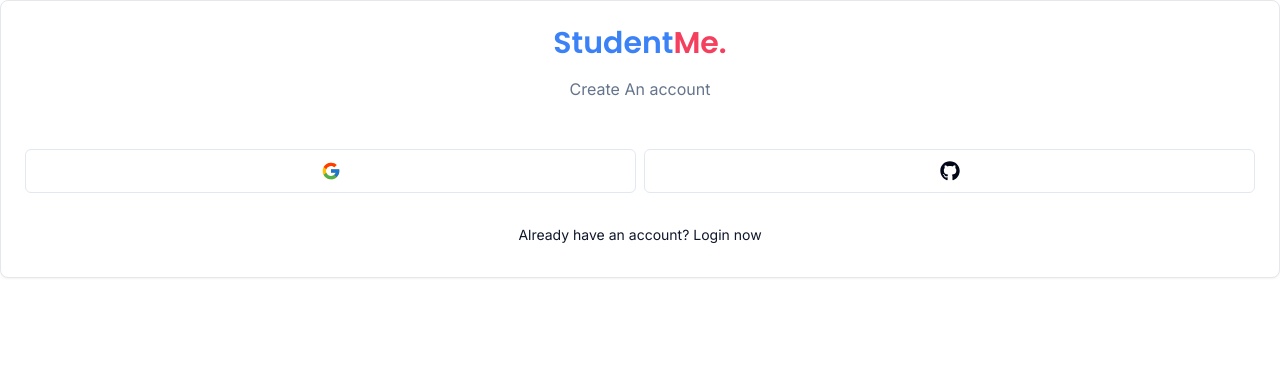
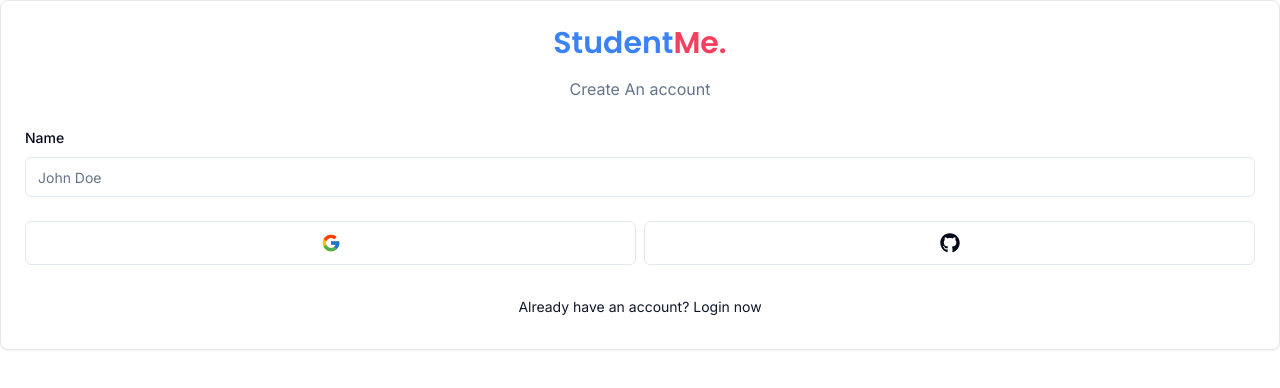
Before and after one commit to Nathami-n/dashboard, a Next.js app: page /auth/register in a window 1280 px wide. Shown: the top 388 px of the page. Built offline with nearby package versions, Linux system fonts and the light colour scheme.

Commit message:
Added the form skeleton

```diff
--- a/components/auth/RegisterForm.tsx
+++ b/components/auth/RegisterForm.tsx
@@ -1,10 +1,25 @@
+'use client';
 import { CardWrapper } from "@/components/auth/CardWrapper";
-import {Form}  from "@/components/ui/form";
+import {
+    Form,
+    FormField,
+    FormLabel,
+    FormControl,
+    FormItem,
+    FormMessage
+
+}  from "@/components/ui/form";
 import {useForm} from 'react-hook-form';
 import {RegisterSchema} from '@/schema';
+import {useTransition, useState} from 'react';
+import {z} from 'zod';
 import {zodResolver} from '@hookform/resolvers/zod';
+import { Input } from "@/components/ui/input";
 
 const RegisterForm = () => {
+    const [isPending, startTransition] = useTransition();
+    const [error, setError] = useState<string | undefined>('');
+    const [success, setSuccess] = useState<string |undefined>('');
     const form = useForm({
         resolver: zodResolver(RegisterSchema),
         defaultValues: {
@@ -13,6 +28,9 @@ const RegisterForm = () => {
             name:""
         }
     });
+    const onSubmit = async (data: z.infer<typeof RegisterSchema>) => {
+
+    }
     return (
         <CardWrapper
         headerLabel="Create An account"
@@ -20,8 +38,33 @@ const RegisterForm = () => {
         backButtonLabel="Already have an account? Login now"
         showSocial
         >
-            <Form>
-
+            <Form {...form}>
+                <form
+                onSubmit = {form.handleSubmit(onSubmit)}
+                >
+                    <div>
+                        <FormField
+                        control={form.control}
+                        name="name"
+                        render={({field})=> (
+                            <FormItem>
+                                <FormLabel>
+                                    Name
+                                </FormLabel>
+                                <FormControl>
+                                    <Input
+                                    disabled={isPending}
+                                    {...field}
+                                    type="text"
+                                    placeholder="John Doe"
+                                    />
+                                </FormControl>
+                                <FormMessage/>
+                            </FormItem>
+                        )}
+                        />
+                    </div>
+                </form>
             </Form>
 
         </CardWrapper>
```
